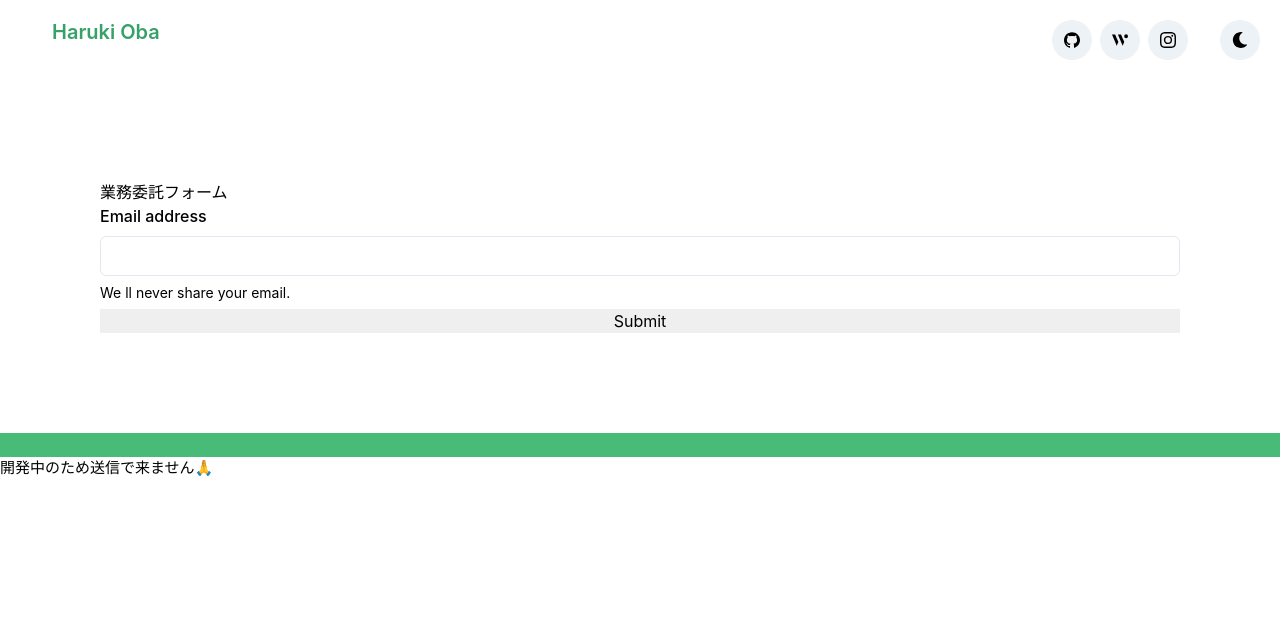
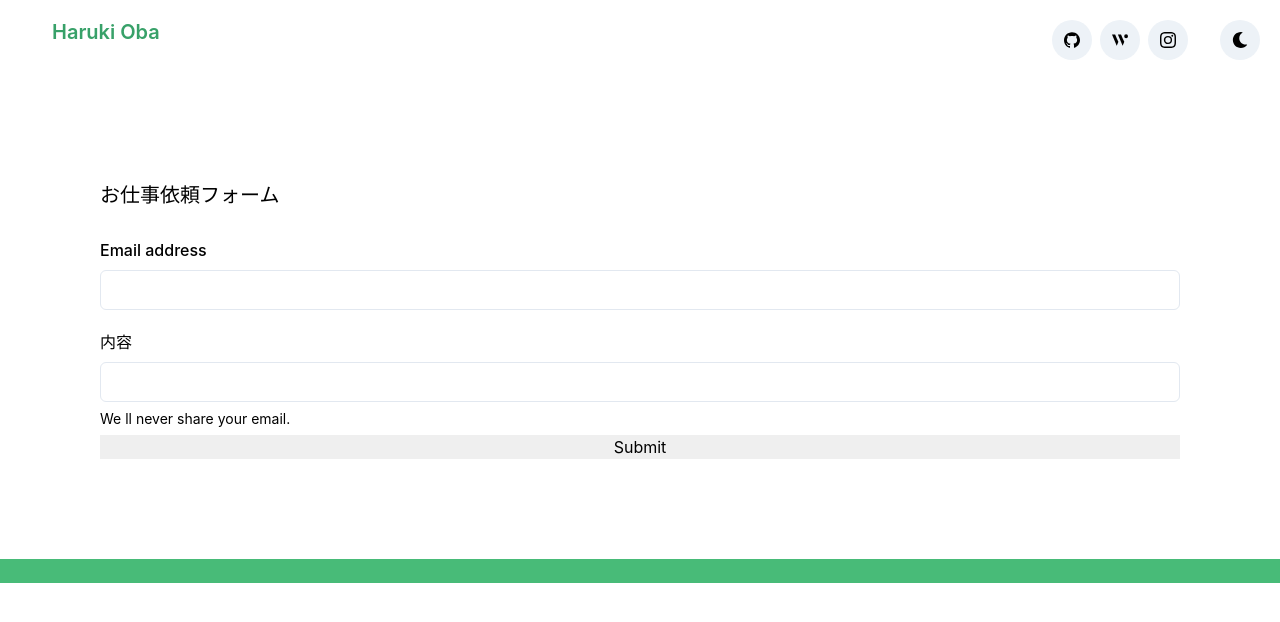
Before and after one commit to haruki0314/portfolioSite, a Next.js app: page /contactForm in a window 1280 px wide. Shown: the top 622 px of the page. Built offline with nearby package versions, Linux system fonts and the light colour scheme.

Commit message:
design:contactForm体裁修正

```diff
--- a/src/pages/contactForm.tsx
+++ b/src/pages/contactForm.tsx
@@ -31,7 +31,7 @@ import { Footer } from "../components/Footer";
 
 type FormData = {
   email: string;
-  password: string;
+  text: string;
 };
 
 export default function App() {
@@ -44,37 +44,52 @@ export default function App() {
     handleSubmit,
     formState: { errors },
   } = useForm<FormData>();
-  const onSubmit = (data: FormData) => console.log(data);
+  const onSubmit = (data: FormData) => {
+    console.log(data);
+  };
 
   return (
     <form onSubmit={handleSubmit(onSubmit)}>
-      <Head>業務委託フォーム</Head>
+      <Head>お仕事依頼フォーム</Head>
       <Box color={colorToggle}>
         <Header />
         <Stack p="100">
+          <Text fontSize="xl" color={colorToggle}>
+            お仕事依頼フォーム
+          </Text>
+          <Box>
             <FormControl>
-            <Text color={colorToggle}>業務委託フォーム</Text>
-            <FormLabel>Email address</FormLabel>
+              <FormLabel mt="20px">Email address</FormLabel>
               <Input
                 color={colorToggle}
                 type="email"
-              {...register("email", { required: true, pattern: /^\S+@\S+$/i })}
+                {...register("email", {
+                  required: true,
+                  pattern: /^\S+@\S+$/i,
+                })}
               />
+              <Text color={colorToggle}>
+                {errors.email && <span>This field is required</span>}
+              </Text>
+
+              <FormLabel mt="20px">内容</FormLabel>
+              <Input
+                color={colorToggle}
+                type="text"
+                {...register("text", { required: true })}
+              />
+
               <FormHelperText color={colorToggle}>
                 We ll never share your email.
               </FormHelperText>
-            <Text color={colorToggle}>
-              {errors.email && <span>This field is required</span>}
-            </Text>
             </FormControl>
+          </Box>
           <input type="submit" />
         </Stack>
         <Box mt="auto">
           <Footer />
         </Box>
-        <Text fontSize="15px" color={colorToggle}>
-          開発中のため送信で来ません🙏
-        </Text>
+        <Text fontSize="15px" color={colorToggle}></Text>
       </Box>
     </form>
   );
```
Lines whose indentation alone changed are shown as unchanged.
